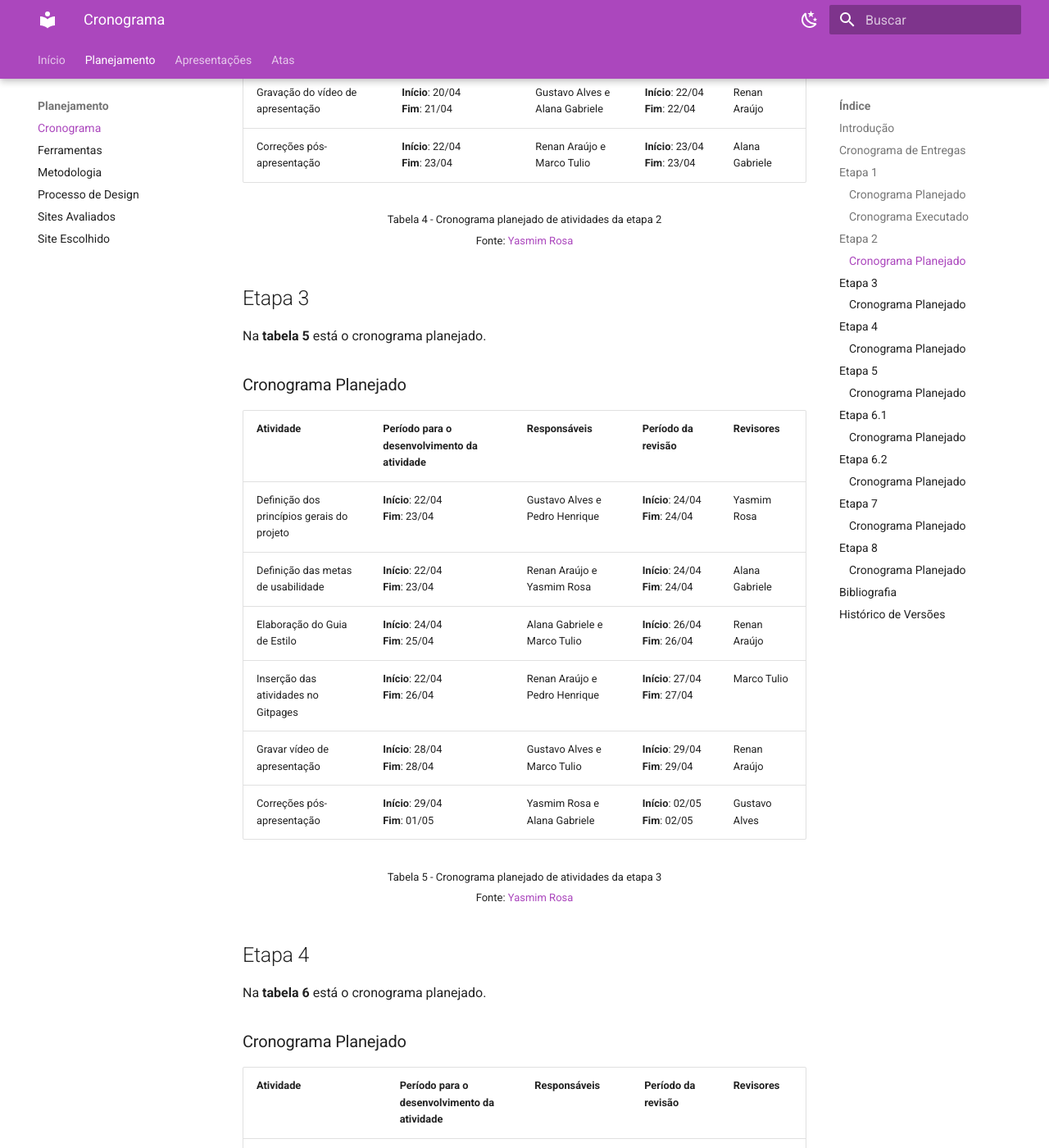
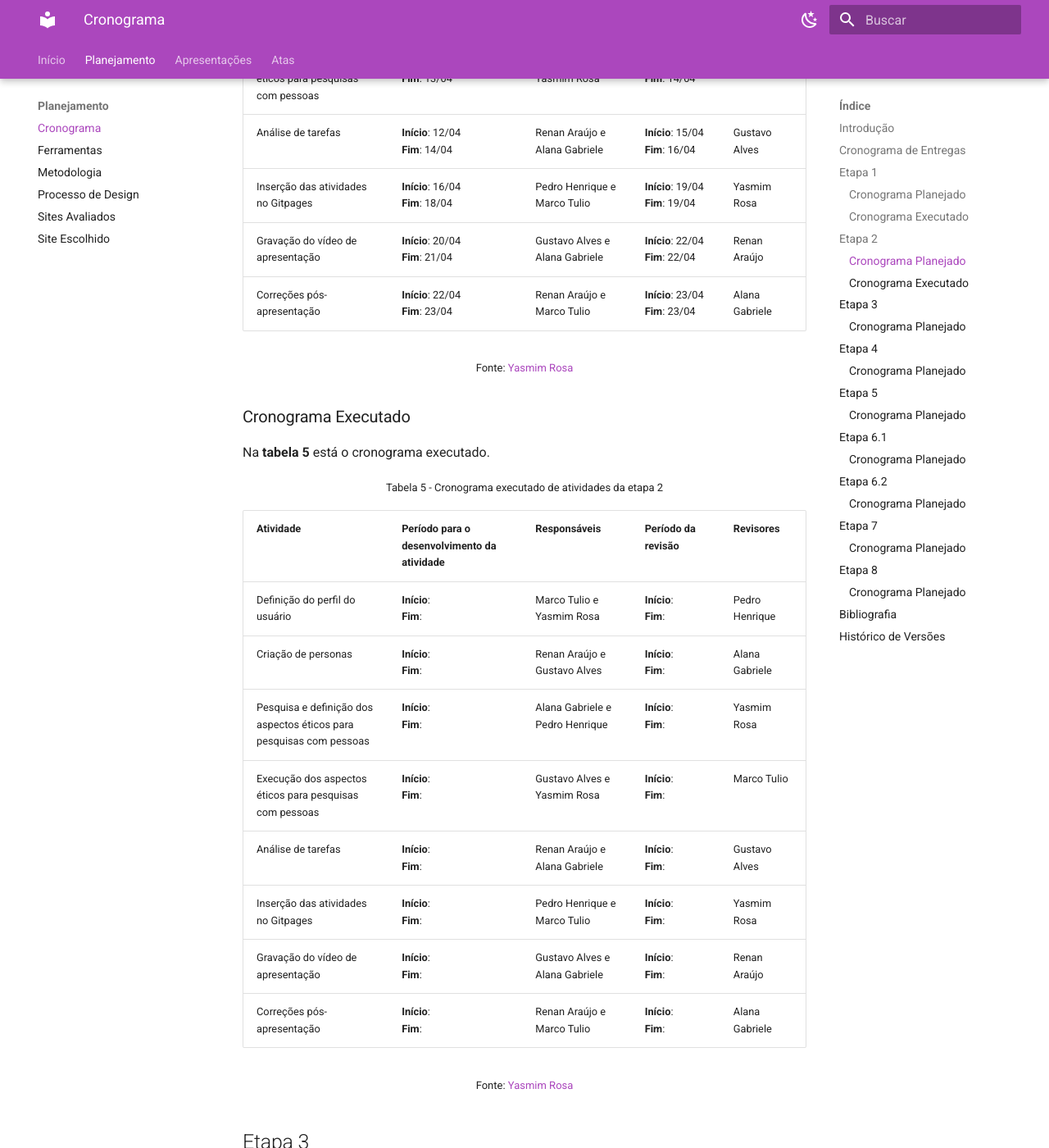
Before and after one commit to Interacao-Humano-Computador/2024.1-Grupo08, an MkDocs documentation site: the page built from docs/planejamento/cronograma.md, in a window 1280 px wide and 1400 px high, scrolled down 4344 px. Shown: the whole window at 82% size. Built offline with MkDocs 1.6.1 and Material for MkDocs 9.7.7, drawn with Linux system fonts in a browser that asks for light colours; some of the changed text lies outside the part shown.

Commit message:
correções no cronograma

```diff
--- a/docs/planejamento/cronograma.md
+++ b/docs/planejamento/cronograma.md
@@ -2,7 +2,9 @@
 Para otimização de tempo e melhor organização foi elaborado um cronograma para cada entrega que será apresentado tanto seu planejamento quanto sua execução.
 
 ## Cronograma de Entregas
-Todas as entregas e seus respectivos cronogramas estão orietados a data de entrega da sua etapa que podem ser conferidas abaixo:
+Todas as entregas e seus respectivos cronogramas estão orietados a data de entrega da sua etapa que podem ser conferidas abaixo na **tabela 1**:
+
+<font size="2"><p style="text-align: center">Tabela 1 - Cronograma de Entregas</p></font>
 
 | Etapa | Conteúdo                                                                                                 | Entrega | Apresentação |
 |-------|----------------------------------------------------------------------------------------------------------|---------|--------------|
@@ -15,11 +17,14 @@ Todas as entregas e seus respectivos cronogramas estão orietados a data de entr
 | 07    | <ul><li>Relato dos resultados do Protótipo de Papel</li> <li>Planejamento da Avaliação do protótipo de alta fidelidade</li> <li>Planejamento do relato dos resultados da avaliação do protótipo de alta fidelidade</li></ul> | 05/06/2024 | 06/06/2024 |
 | 08    | <ul> <li>Relato dos resultados do Protótipo de alta fidelidade.</li> </ul>| 19/06/2024 | 20/06/2024 |
 
-<font size="2"><p style="text-align: center">Tabela 1 - Cronograma de Entregas <br> Fonte: [Plano de Ensino](https://aprender3.unb.br/pluginfile.php/2843624/mod_resource/content/48/Plano_de_Ensino%20FIHC%20012024%20Turma%201.pdf)</p></font>
+<font size="2"><p style="text-align: center">Fonte: [Plano de Ensino](https://aprender3.unb.br/pluginfile.php/2843624/mod_resource/content/48/Plano_de_Ensino%20FIHC%20012024%20Turma%201.pdf)</p></font>
 
 ## Etapa 1
-A seguir estão o cronograma planejado na **tabela 2** e o cronograma executado na **tabela 3**.
 ### Cronograma Planejado
+Na **tabela 2** está o cronograma planejado.
+
+<font size="2"><p style="text-align: center">Tabela 2 - Cronograma planejado de atividades da etapa 1 </p></font>
+
 
 | Atividade                       | Período para o desenvolvimento da atividade | Responsáveis             | Período da revisão | Revisores |
 |---------------------------------|--------------------------------------------|--------------------------|--------------------|-----------|
@@ -30,14 +35,17 @@ A seguir estão o cronograma planejado na **tabela 2** e o cronograma executado
 | Lista de sites avaliados        | **Início**: 01/04 <br> **Fim**: 03/04      | Pedro Henrique           | **Início**: 04/04 <br> **Fim**: 04/04 | Yasmim Rosa|
 | Escolha do site para o projeto  | **Início**: 01/04 <br> **Fim**: 03/04      | Marco Tulio              | **Início**: 04/04 <br> **Fim**: 04/04 | Renan Araújo   |
 | Definição do Processo de Design | **Início**: 02/04 <br> **Fim**: 03/04      | Renan Araújo             | **Início**: 04/04 <br> **Fim**: 04/04      | Yasmim    |
-| Inserção das atividades no Gitpages | **Início**: 04/04 <br> **Fim**: 06/04  | TODOS                    | **Início**: 06/04 <br> **Fim**: 07/04      |      |
+| Inserção das atividades no Gitpages | **Início**: 04/04 <br> **Fim**: 06/04  | Alana Gabriele, Gustavo Alves, Marco Tulio, Pedro Henrique, Renan Araújo, Yasmim Rosa                    | **Início**: 06/04 <br> **Fim**: 07/04      |      |
 | Gravar vídeo de apresentação    | **Início**: 06/04 <br> **Fim**: 07/04      | Gustavo Alves            |  **Início**: 08/04 <br> **Fim**: 08/04 | Alana Gabriele   |
 | Correções pós-apresentação      | **Início**: 09/04 <br> **Fim**: 10/04      | Pedro Henrique           |  **Início**: 11/04 <br> **Fim**: 12/04 | Marco Tulio         |
 
-<font size="2"><p style="text-align: center">Tabela 2 - Cronograma planejado de atividades da etapa 1  <br> Fonte: [Yasmim Rosa](https://github.com/yaskisoba)</p></font>
-
+<font size="2"><p style="text-align: center">Fonte: [Yasmim Rosa](https://github.com/yaskisoba)</p></font>
 
 ### Cronograma Executado
+Na **tabela 3** está o cronograma executado.
+
+<font size="2"><p style="text-align: center">Tabela 3 - Cronograma executado de atividades da etapa 1 </p></font>
+
 | Atividade                       | Período para o desenvolvimento da atividade | Responsáveis             | Período da revisão | Revisores |
 |---------------------------------|--------------------------------------------|--------------------------|--------------------|-----------|
 | Elaborar cronograma             | **Início**: 25/03 <br> **Fim**: 04/04      | Yasmim Rosa          | **Início**: 05/04 <br> **Fim**: 06/04 | Gustavo Alves  |
@@ -47,16 +55,18 @@ A seguir estão o cronograma planejado na **tabela 2** e o cronograma executado
 | Lista de sites avaliados        | **Início**: 01/04 <br> **Fim**: 05/04      | Pedro Henrique           | **Início**: 05/04 <br> **Fim**: 05/04 | Yasmim Rosa|
 | Escolha do site para o projeto  | **Início**: 01/04 <br> **Fim**: 04/04      | Marco Tulio              | **Início**: 05/04 <br> **Fim**: 05/04 | Renan Araújo   |
 | Definição do Processo de Design | **Início**: 02/04 <br> **Fim**: 03/04      | Renan Araújo             | **Início**: 04/04 <br> **Fim**: 04/04      | Yasmim Rosa   |
-| Inserção das atividades no Gitpages | **Início**: 04/04 <br> **Fim**: 08/04  | TODOS                    | **Início**: 08/04 <br> **Fim**: 08/04      |      |
+| Inserção das atividades no Gitpages | **Início**: 04/04 <br> **Fim**: 08/04  | Alana Gabriele, Gustavo Alves, Marco Tulio, Pedro Henrique, Renan Araújo, Yasmim Rosa                    | **Início**: 08/04 <br> **Fim**: 08/04      |      |
 | Gravar vídeo de apresentação    | **Início**: 06/04 <br> **Fim**: 08/04      | Gustavo Alves            |  **Início**: 08/04 <br> **Fim**: 08/04 | Alana Gabriele   |
 | Correções pós-apresentação      | **Início**: 09/04 <br> **Fim**: 10/04      | Pedro Henrique           |  **Início**: 11/04 <br> **Fim**: 12/04 | Marco Tulio         |
 
-<font size="2"><p style="text-align: center">Tabela 3 - Cronograma executado de atividades da etapa 1  <br> Fonte: [Yasmim Rosa](https://github.com/yaskisoba)</p></font>
+<font size="2"><p style="text-align: center">Fonte: [Yasmim Rosa](https://github.com/yaskisoba)</p></font>
 
 
 ## Etapa 2
+### Cronograma Planejado
 Na **tabela 4** está o cronograma planejado.
-### Cronograma Planejado
+
+<font size="2"><p style="text-align: center">Tabela 4 - Cronograma planejado de atividades da etapa 2 </p></font>
 
 | Atividade                       | Período para o desenvolvimento da atividade | Responsáveis             | Período da revisão | Revisores |
 |---------------------------------|--------------------------------------------|-------------------------- |--------------------|-----------|
@@ -69,11 +79,35 @@ Na **tabela 4** está o cronograma planejado.
 | Gravação do vídeo de apresentação  | **Início**: 20/04 <br> **Fim**: 21/04                                   | Gustavo Alves  e Alana Gabriele | **Início**: 22/04 <br> **Fim**: 22/04   | Renan Araújo |
 | Correções pós-apresentação      | **Início**: 22/04 <br> **Fim**: 23/04                                      | Renan Araújo e Marco Tulio      | **Início**: 23/04 <br> **Fim**: 23/04   | Alana Gabriele |
 
-<font size="2"><p style="text-align: center">Tabela 4 - Cronograma planejado de atividades da etapa 2  <br> Fonte: [Yasmim Rosa](https://github.com/yaskisoba)</p></font>
+<font size="2"><p style="text-align: center">Fonte: [Yasmim Rosa](https://github.com/yaskisoba)</p></font>
+
+
+### Cronograma Executado
+Na **tabela 5** está o cronograma executado.
+
+<font size="2"><p style="text-align: center">Tabela 5 - Cronograma executado de atividades da etapa 2 </p></font>
+
+
+| Atividade                       | Período para o desenvolvimento da atividade | Responsáveis             | Período da revisão | Revisores |
+|---------------------------------|--------------------------------------------|-------------------------- |--------------------|-----------|
+| Definição do perfil do usuário  |  **Início**:  <br> **Fim**:      | Marco Tulio e Yasmim Rosa | **Início**:  <br> **Fim**:  | Pedro Henrique   |
+| Criação de personas  | **Início**:  <br> **Fim**: | Renan Araújo e Gustavo Alves  |  **Início**:  <br> **Fim**:    | Alana Gabriele     |
+| Pesquisa e definição dos aspectos éticos para pesquisas com pessoas | **Início**: <br> **Fim**:   | Alana Gabriele e Pedro Henrique   |**Início**:  <br> **Fim**:  | Yasmim Rosa |
+| Execução dos aspectos éticos para pesquisas com pessoas | **Início**: <br> **Fim**:              | Gustavo Alves e Yasmim Rosa   | **Início**:  <br> **Fim**:  | Marco Tulio    |
+| Análise de tarefas              | **Início**:  <br> **Fim**:                                     | Renan Araújo e Alana Gabriele   |  **Início**:  <br> **Fim**:   | Gustavo Alves  |
+| Inserção das atividades no Gitpages | **Início**:  <br> **Fim**:                                | Pedro Henrique e Marco Tulio    | **Início**:  <br> **Fim**:    | Yasmim Rosa |
+| Gravação do vídeo de apresentação  | **Início**: <br> **Fim**:                                   | Gustavo Alves  e Alana Gabriele | **Início**:  <br> **Fim**:   | Renan Araújo |
+| Correções pós-apresentação      | **Início**: <br> **Fim**:                                       | Renan Araújo e Marco Tulio      | **Início**:  <br> **Fim**:    | Alana Gabriele |
+
+<font size="2"><p style="text-align: center">Fonte: [Yasmim Rosa](https://github.com/yaskisoba)</p></font>
+
 
 ## Etapa 3
-Na **tabela 5** está o cronograma planejado.
+Na **tabela 6** está o cronograma planejado.
 ### Cronograma Planejado
+
+<font size="2"><p style="text-align: center">Tabela 6 - Cronograma planejado de atividades da etapa 3 </p></font>
+
 
 | Atividade                       | Período para o desenvolvimento da atividade | Responsáveis             | Período da revisão | Revisores |
 |---------------------------------|--------------------------------------------|--------------------------|--------------------|-----------|
@@ -84,12 +118,15 @@ Na **tabela 5** está o cronograma planejado.
 | Gravar vídeo de apresentação    |  **Início**: 28/04 <br> **Fim**: 28/04     | Gustavo Alves e Marco Tulio | **Início**: 29/04 <br> **Fim**: 29/04 | Renan Araújo |
 | Correções pós-apresentação      | **Início**: 29/04 <br> **Fim**: 01/05      | Yasmim Rosa e Alana Gabriele                    | **Início**: 02/05 <br> **Fim**: 02/05| Gustavo Alves         |
 
-<font size="2"><p style="text-align: center">Tabela 5 - Cronograma planejado de atividades da etapa 3  <br> Fonte: [Yasmim Rosa](https://github.com/yaskisoba)</p></font>
+<font size="2"><p style="text-align: center">Fonte: [Yasmim Rosa](https://github.com/yaskisoba)</p></font>
 
 
 ## Etapa 4
-Na **tabela 6** está o cronograma planejado.
+Na **tabela 7** está o cronograma planejado.
 ### Cronograma Planejado
+
+<font size="2"><p style="text-align: center">Tabela 7 - Cronograma planejado de atividades da etapa 4 </p></font>
+
 
 | Atividade                       | Período para o desenvolvimento da atividade | Responsáveis             | Período da revisão | Revisores |
 |---------------------------------|--------------------------------------------|--------------------------|--------------------|-----------|
@@ -100,12 +137,14 @@ Na **tabela 6** está o cronograma planejado.
 | Gravar vídeo de apresentação    | **Início**: 07/05 <br> **Fim**: 07/05             | Pedro Henrique e Gustavo Alves  | **Início**: 08/05 <br> **Fim**: 08/05 | Marco Tulio     |
 | Correções pós-apresentação      | **Início**: 09/05 <br> **Fim**: 11/05             | Alana Gabriele e Renan Araújo   | **Início**: 12/05 <br> **Fim**: 12/05| Pedro Henrique   |
 
-<font size="2"><p style="text-align: center">Tabela 6 - Cronograma planejado de atividades da etapa 4  <br> Fonte: [Yasmim Rosa](https://github.com/yaskisoba)</p></font>
+<font size="2"><p style="text-align: center">Fonte: [Yasmim Rosa](https://github.com/yaskisoba)</p></font>
 
 
 ## Etapa 5
-Na **tabela 7** está o cronograma planejado.
+Na **tabela 8** está o cronograma planejado.
 ### Cronograma Planejado
+
+<font size="2"><p style="text-align: center">Tabela 8 - Cronograma planejado de atividades da etapa 5 </p></font>
 
 | Atividade                       | Período para o desenvolvimento da atividade | Responsáveis             | Período da revisão | Revisores |
 |---------------------------------|--------------------------------------------|--------------------------|--------------------|-----------|
@@ -116,12 +155,15 @@ Na **tabela 7** está o cronograma planejado.
 | Gravar vídeo de apresentação    | **Início**: 19/05 <br> **Fim**: 19/05 | Gustavo Alves e Marco Tulio                    | **Início**: 19/05 <br> **Fim**: 19/05              | Yasmim Rosa     |
 | Correções pós-apresentação      | **Início**: 21/05 <br> **Fim**: 23/05 | Yasmim Rosa e Pedro Henrique               | **Início**: 24/05 <br> **Fim**: 24/05 | Renan Araújo |
 
-<font size="2"><p style="text-align: center">Tabela 7 - Cronograma planejado de atividades da etapa 5  <br> Fonte: [Yasmim Rosa](https://github.com/yaskisoba)</p></font>
+<font size="2"><p style="text-align: center">Fonte: [Yasmim Rosa](https://github.com/yaskisoba)</p></font>
 
 
 ## Etapa 6.1
-Na **tabela 8** está o cronograma planejado.
+Na **tabela 9** está o cronograma planejado.
 ### Cronograma Planejado
+
+<font size="2"><p style="text-align: center">Tabela 9 - Cronograma planejado de atividades da etapa 6.1 </p></font>
+
 
 | Atividade                       | Período para o desenvolvimento da atividade | Responsáveis             | Período da revisão | Revisores |
 |--------------------------------- |--------------------------------------------|--------------------------|--------------------|-----------|
@@ -132,13 +174,15 @@ Na **tabela 8** está o cronograma planejado.
 | Gravar vídeo de apresentação     | **Início**: 26/05 <br> **Fim**: 26/05 | Yasmim Rosa e Gustavo Alves |**Início**: 27/05 <br> **Fim**: 27/05| Renan Araújo     |
 | Correções pós-apresentação       | **Início**: 28/05 <br> **Fim**: 30/05 | Pedro Henrique e Alana Gabriele  |**Início**: 31/05 <br> **Fim**: 31/05 |  Marco Tulio        |
 
-<font size="2"><p style="text-align: center">Tabela 8 - Cronograma planejado de atividades da etapa 6.1  <br> Fonte: [Yasmim Rosa](https://github.com/yaskisoba)</p></font>
+<font size="2"><p style="text-align: center">Fonte: [Yasmim Rosa](https://github.com/yaskisoba)</p></font>
 
 
 
 ## Etapa 6.2
-Na **tabela 9** está o cronograma planejado.
+Na **tabela 10** está o cronograma planejado.
 ### Cronograma Planejado
+
+<font size="2"><p style="text-align: center">Tabela 10 - Cronograma planejado de atividades da etapa 6.2 </p></font>
 
 | Atividade                       | Período para o desenvolvimento da atividade | Responsáveis             | Período da revisão | Revisores |
 |--------------------------------- |--------------------------------------------|--------------------------|--------------------|-----------|
@@ -149,12 +193,15 @@ Na **tabela 9** está o cronograma planejado.
 | Gravar vídeo de apresentação     | **Início**: 10/06 <br> **Fim**: 10/06 | Yasmim Rosa e Gustavo Alves |**Início**: 11/06 <br> **Fim**: 11/06| Marco Tulio     |
 | Correções pós-apresentação       | **Início**: 14/06 <br> **Fim**: 16/06 | Pedro Henrique e Alana Gabriele  |**Início**: 17/06 <br> **Fim**: 17/06 |  Gustavo Alves  |
 
-<font size="2"><p style="text-align: center">Tabela 9 - Cronograma planejado de atividades da etapa 6.2  <br> Fonte: [Yasmim Rosa](https://github.com/yaskisoba)</p></font>
+<font size="2"><p style="text-align: center">Fonte: [Yasmim Rosa](https://github.com/yaskisoba)</p></font>
 
 
 ## Etapa 7
-Na **tabela 10** está o cronograma planejado.
+Na **tabela 11** está o cronograma planejado.
 ### Cronograma Planejado
+
+<font size="2"><p style="text-align: center">Tabela 11 - Cronograma planejado de atividades da etapa 7 </p></font>
+
 
 | Atividade                       | Período para o desenvolvimento da atividade | Responsáveis             | Período da revisão | Revisores |
 |---------------------------------|--------------------------------------------|--------------------------|--------------------|-----------|
@@ -165,12 +212,15 @@ Na **tabela 10** está o cronograma planejado.
 | Gravar vídeo de apresentação    |**Início**: 04/06 <br> **Fim**: 04/06 | Alana Gabriele e Pedro Henrique   |**Início**: 05/06 <br> **Fim**: 05/06 | Marco Tulio     |
 | Correções pós-apresentação      |**Início**: 06/06 <br> **Fim**: 08/06  | Yasmim Rosa e Marco Tulio                    |**Início**: 08/06 <br> **Fim**: 08/06 |    Pedro Henrique      |
 
-<font size="2"><p style="text-align: center">Tabela 10 - Cronograma planejado de atividades da etapa 7 <br> Fonte: [Yasmim Rosa](https://github.com/yaskisoba)</p></font>
+<font size="2"><p style="text-align: center">Fonte: [Yasmim Rosa](https://github.com/yaskisoba)</p></font>
 
 
 ## Etapa 8
-Na **tabela 11** está o cronograma planejado.
+Na **tabela 12** está o cronograma planejado.
 ### Cronograma Planejado
+
+<font size="2"><p style="text-align: center">Tabela 12 - Cronograma planejado de atividades da etapa 8 </font>
+
 
 | Atividade                       | Período para o desenvolvimento da atividade | Responsáveis             | Período da revisão | Revisores |
 |---------------------------------|--------------------------------------------|--------------------------|--------------------|-----------|
@@ -181,7 +231,9 @@ Na **tabela 11** está o cronograma planejado.
 | Gravar vídeo de apresentação    |**Início**: 18/06 <br> **Fim**: 18/06 | Pedro Henrique e Alana Gabriele  |**Início**: 19/06 <br> **Fim**: 19/06 | Yasmim Rosa     |
 | Correções pós-apresentação      |**Início**: 20/06 <br> **Fim**: 22/06 | Yasmim Rosa e Renan Araújo   |**Início**: 22/06 <br> **Fim**: 22/06 |Alana Gabriele|
 
-<font size="2"><p style="text-align: center">Tabela 11 - Cronograma planejado de atividades da etapa 8 <br> Fonte: [Yasmim Rosa](https://github.com/yaskisoba)</p></font>
+<font size="2"><p style="text-align: center">Fonte: [Yasmim Rosa](https://github.com/yaskisoba)</p></font>
+
+
 
 ## Bibliografia
 [1] SALES, André Barros. Plano de ensino da disciplina. Disponível em: <https://aprender3.unb.br/pluginfile.php/2843624/mod_resource/content/48/Plano_de_Ensino%20FIHC%20012024%20Turma%201.pdf> Acesso em 25 de março de 2024. <br>
@@ -194,3 +246,4 @@ Na **tabela 11** está o cronograma planejado.
 | 1.0    | 27/03/2024 | Cronograma geral e cronograma etapa 1 | [Yasmim Rosa](https://github.com/yaskisoba) |  [Gustavo Alves](https://github.com/gustaallves)       |
 | 1.1    | 04/04/2024 | Cronograma geral e cronograma etapas 2, 3, 4, 5, 6, 7 e 8 | [Yasmim Rosa](https://github.com/yaskisoba) |  [Gustavo Alves](https://github.com/gustaallves)       |
 | 1.1    | 08/04/2024 | Atualização das datas do cronograma executado etapa 1 | [Yasmim Rosa](https://github.com/yaskisoba) |  [Gustavo Alves](https://github.com/gustaallves)       |
+| 1.1    | 08/04/2024 | Correções pós apresentação 1 | [Yasmim Rosa](https://github.com/yaskisoba) |    |
```
